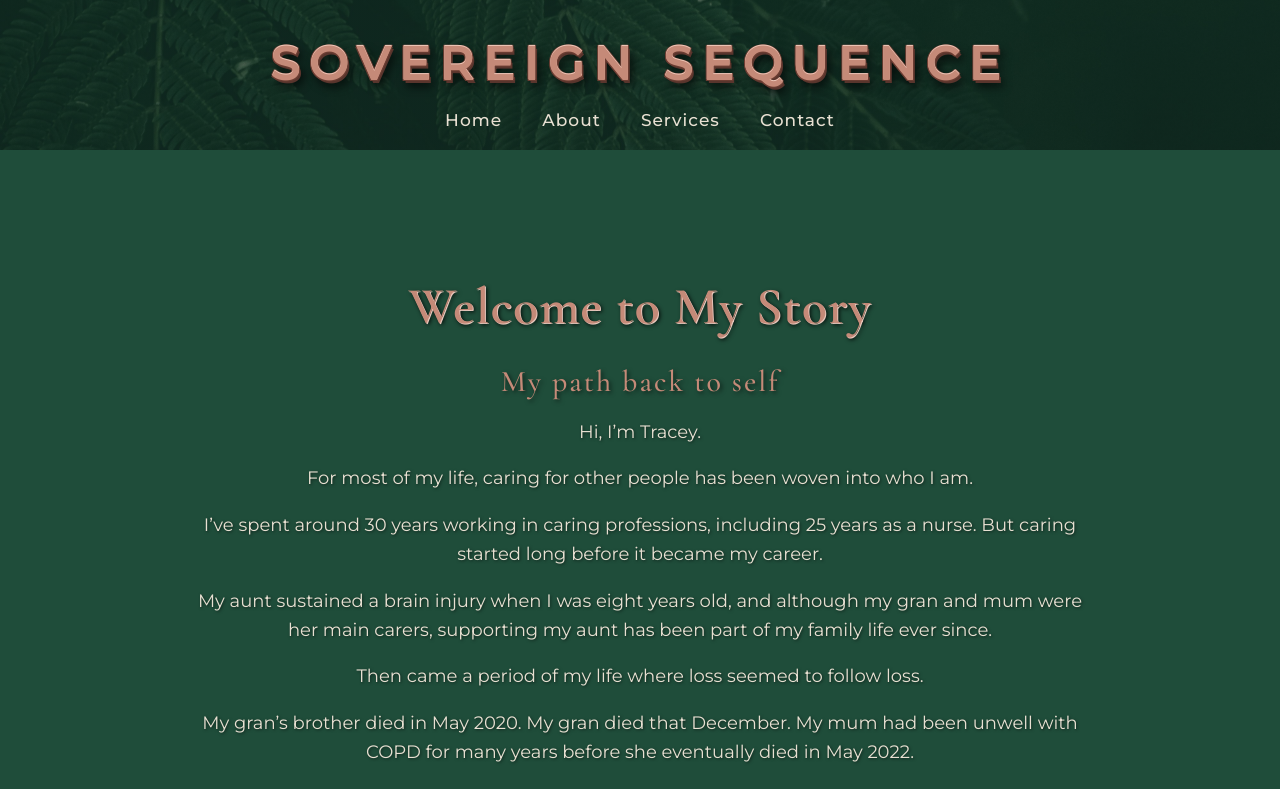
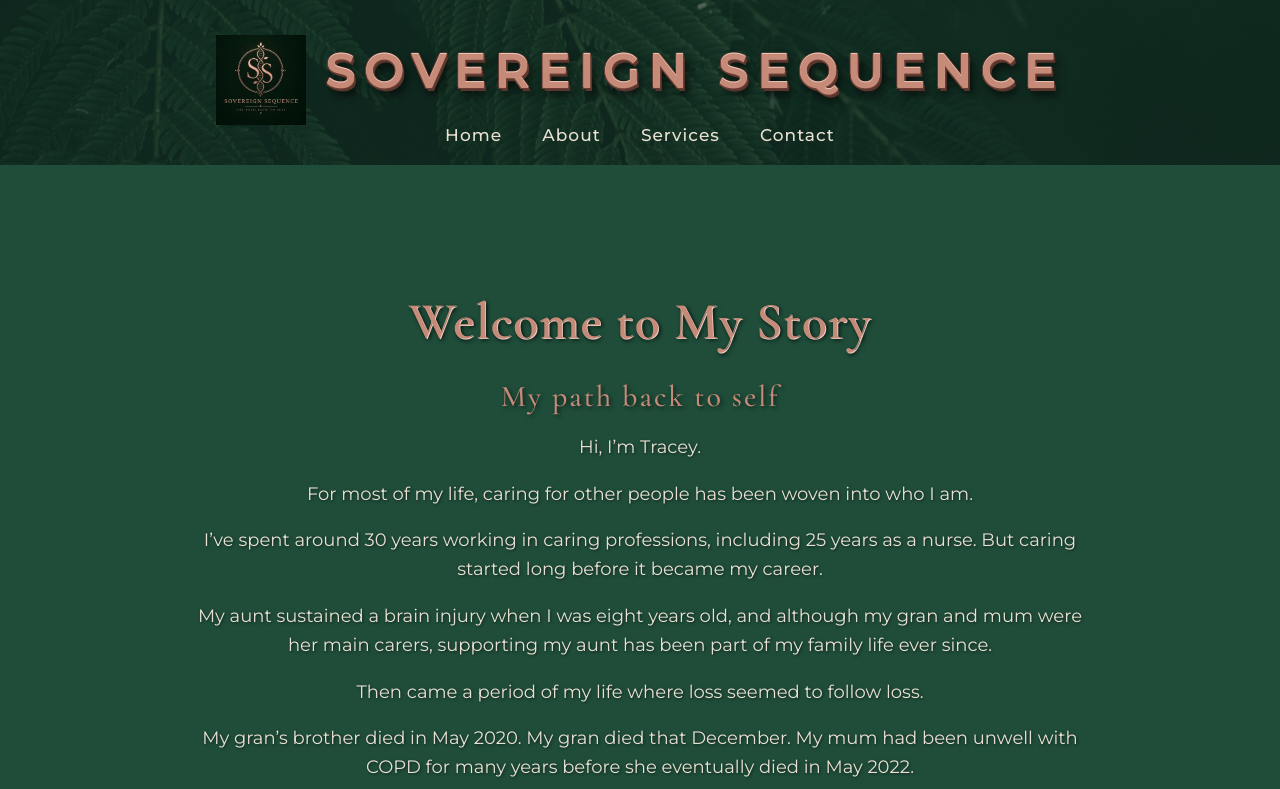
Before and after one commit to cookie26monster/SovSeq-site, a plain HTML site: page about.html in a window 1280 px wide. Shown: the top 789 px of the page. Drawn offline with nearby package versions, Linux system fonts and the light colour scheme.

Commit message:
Add files via upload

```diff
--- a/about.html
+++ b/about.html
@@ -15,8 +15,11 @@
 
 <header>
 
-    <div class="logo">
-        SOVEREIGN SEQUENCE
+    <div class="logo-area">
+        <img src="logo.jpg" alt="SovSeq logo">
+        <div class="logo">
+            SOVEREIGN SEQUENCE
+        </div>
     </div>
 
     <nav>
```
Also changed, not shown: contact.html (+5 -2 lines), services.html (+5 -2 lines).
